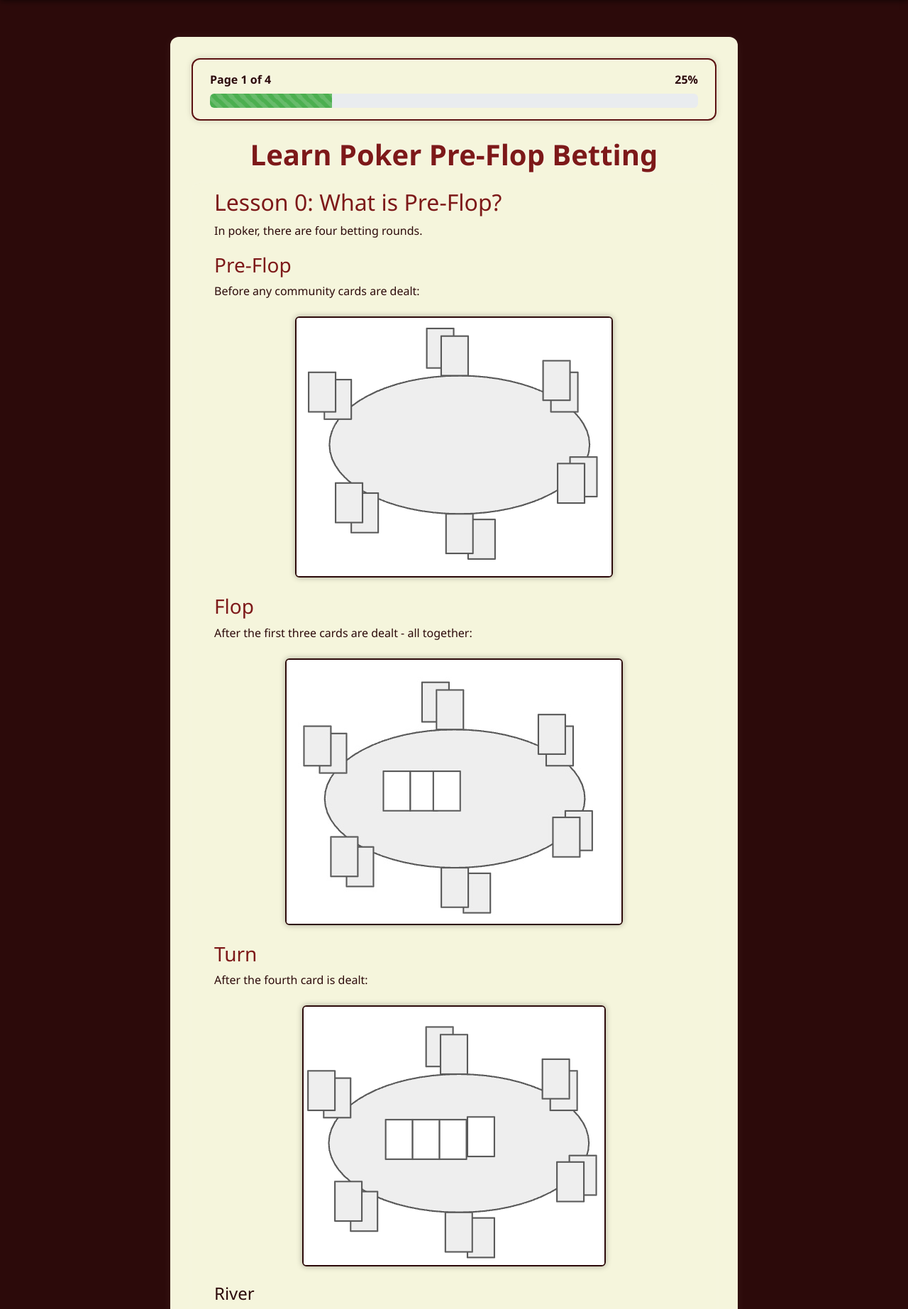
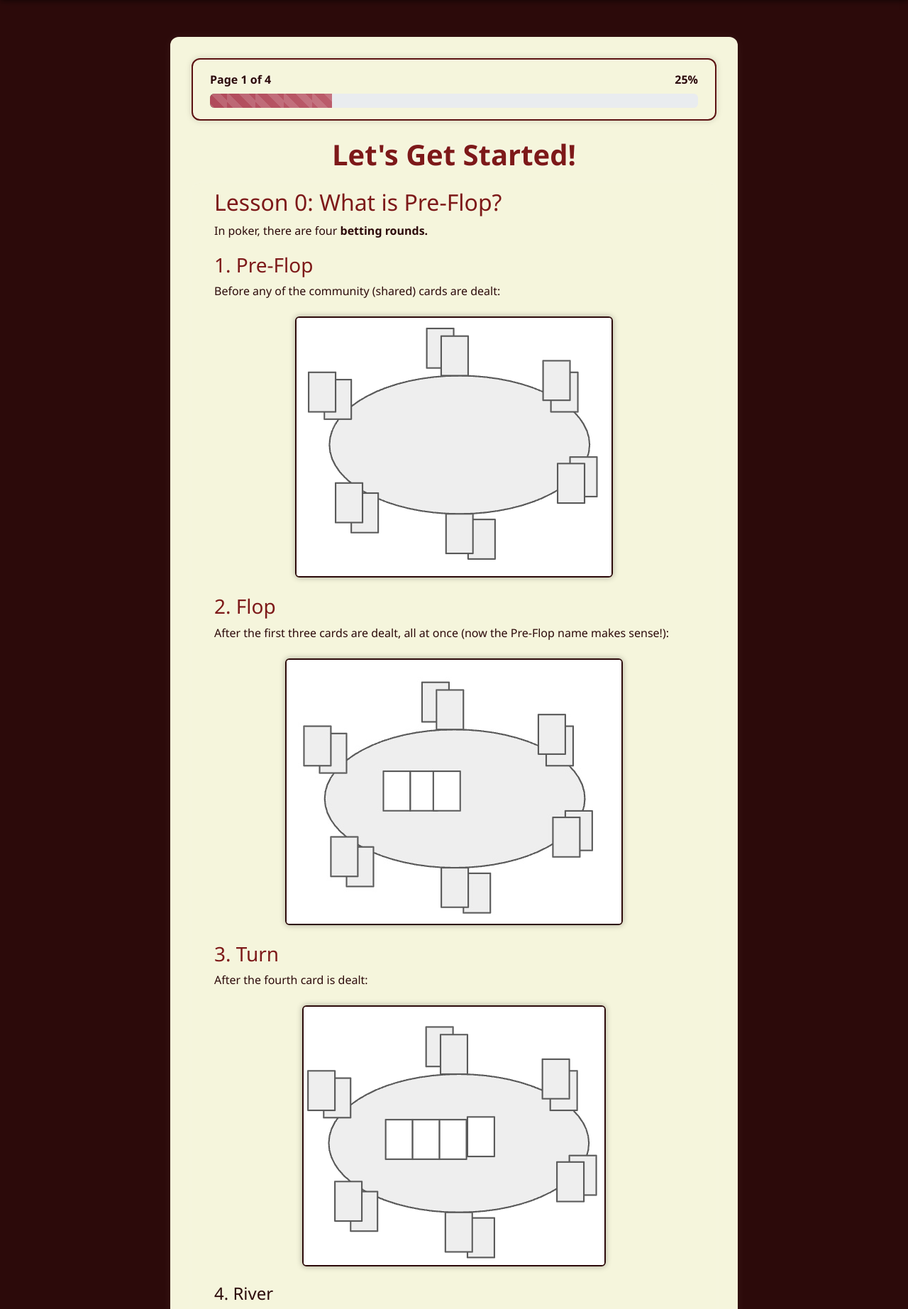
Before and after one commit to julialding/poker-preflop-play, a Flask app: page /learn in a window 1280 px wide. Shown: the part 75-1920 px from the top of the page at 71% size. Run offline with Flask 3, Linux system fonts and the light colour scheme.

Commit message:
Progress bar color and animation, lesson 0 text finalized

```diff
--- a/templates/learn_base.html
+++ b/templates/learn_base.html
@@ -52,4 +52,26 @@ document.addEventListener('DOMContentLoaded', function() {
     document.getElementById('progress-percentage').textContent = Math.round(progress);
 });
 </script>
+
+<style>
+.progress-bar {
+    background: linear-gradient(90deg, #b04a5a 0%, #bb5c6b 100%);
+    background-color: #b04a5a;
+    color: #fff;
+    /* Add stripes overlay */
+    background-image:
+        repeating-linear-gradient(45deg, rgba(255,255,255,0.15) 0, rgba(255,255,255,0.15) 10px, transparent 10px, transparent 20px),
+        linear-gradient(90deg, #b04a5a 0%, #bb5c6b 100%);
+    background-size: 40px 40px, 100% 100%;
+}
+
+@keyframes custom-stripes {
+    0%   { background-position: 0 0, 0 0; }
+    100% { background-position: 40px 0, 0 0; }
+}
+
+.progress-bar-animated {
+    animation: custom-stripes 1s linear infinite;
+}
+</style>
 {% endblock %}
--- a/templates/learn_page_0.html
+++ b/templates/learn_page_0.html
@@ -1,14 +1,14 @@
 {% extends "learn_base.html" %}
 {% block learn_content %}
 
-    <h1 class="mb-0"><b>Learn Poker Pre-Flop Betting</b></h1>
+    <h1 class="mb-0"><b>Let's Get Started!</b></h1>
 
     <div class="lesson-content">
         <h2 class="mt-0">Lesson 0: What is Pre-Flop?</h2>
-        <p>In poker, there are four betting rounds.</p>
+        <p>In poker, there are four <b>betting rounds.</b></p>
 
-        <h3>Pre-Flop</h3>
-        <p>Before any community cards are dealt:</p>
+        <h3>1. Pre-Flop</h3>
+        <p>Before any of the community (shared) cards are dealt:</p>
         <div class="text-center my-4">
             <img src="/static/images/preflop1.png"
                  alt="preflop"
@@ -16,8 +16,8 @@
                  style="max-width: 600px;">
         </div>
 
-        <h3>Flop</h3>
-        <p>After the first three cards are dealt - all together:</p>
+        <h3>2. Flop</h3>
+        <p>After the first three cards are dealt, all at once (now the Pre-Flop name makes sense!):</p>
         <div class="text-center my-4">
             <img src="/static/images/flop.png"
                  alt="flop"
@@ -25,7 +25,7 @@
                  style="max-width: 600px;">
         </div>
 
-        <h3>Turn</h3>
+        <h3>3. Turn</h3>
         <p>After the fourth card is dealt:</p>
         <div class="text-center my-4">
             <img src="/static/images/turn.png"
@@ -34,7 +34,7 @@
                  style="max-width: 600px;">
         </div>
 
-        <h4>River</h4>
+        <h4>4. River</h4>
         <p>After the fifth (last) card is dealt:</p>
         <div class="text-center my-4">
             <img src="/static/images/river.png"
@@ -45,7 +45,7 @@
     </div>
 
     <div class="lesson-navigation">
-        <a href="/" class="lesson-nav-button">Back</a>
+        <a href="/" class="btn btn-outline-secondary btn-lg lesson-nav-button">Back</a>
         <a href="/learn/1" class="lesson-nav-button">Next</a>
     </div>
 </div>
--- a/templates/learn_page_2.html
+++ b/templates/learn_page_2.html
@@ -40,7 +40,7 @@
   </div>
 
   <div class="lesson-navigation">
-    <a href="/learn/1" class="lesson-nav-button">Back</a>
+    <a href="/learn/1" class="btn btn-outline-secondary btn-lg lesson-nav-button">Back</a>
     <a href="/learn/3" class="lesson-nav-button">Next</a>
   </div>
 </div>
--- a/templates/learn_page_3.html
+++ b/templates/learn_page_3.html
@@ -31,7 +31,7 @@
     </div>
 
     <div class="lesson-navigation">
-        <a href="/learn/2" class="btn btn-primary lesson-nav-button">Back</a>
+        <a href="/learn/2" class="btn btn-outline-secondary btn-lg lesson-nav-button">Back</a>
         <a href="/play/1" id="practice-btn" class="btn btn-primary lesson-nav-button" style="display: none;">Practice!</a>
     </div>
 </div>
--- a/templates/results.html
+++ b/templates/results.html
@@ -44,7 +44,7 @@
     </div>
 
     <div class="text-center mt-5">
-        <a href="/home" class="btn btn-outline-primary btn-lg me-3">Back to Home</a>
+        <a href="/home" class="btn btn-outline-secondary btn-lg me-3">Back to Home</a>
         <a href="{{ url_for('reset') }}" class="btn btn-success btn-lg">Try Again</a>
     </div>
 </div>
```
Also changed, not shown: templates/learn_page_1.html (+4 -4 lines).
